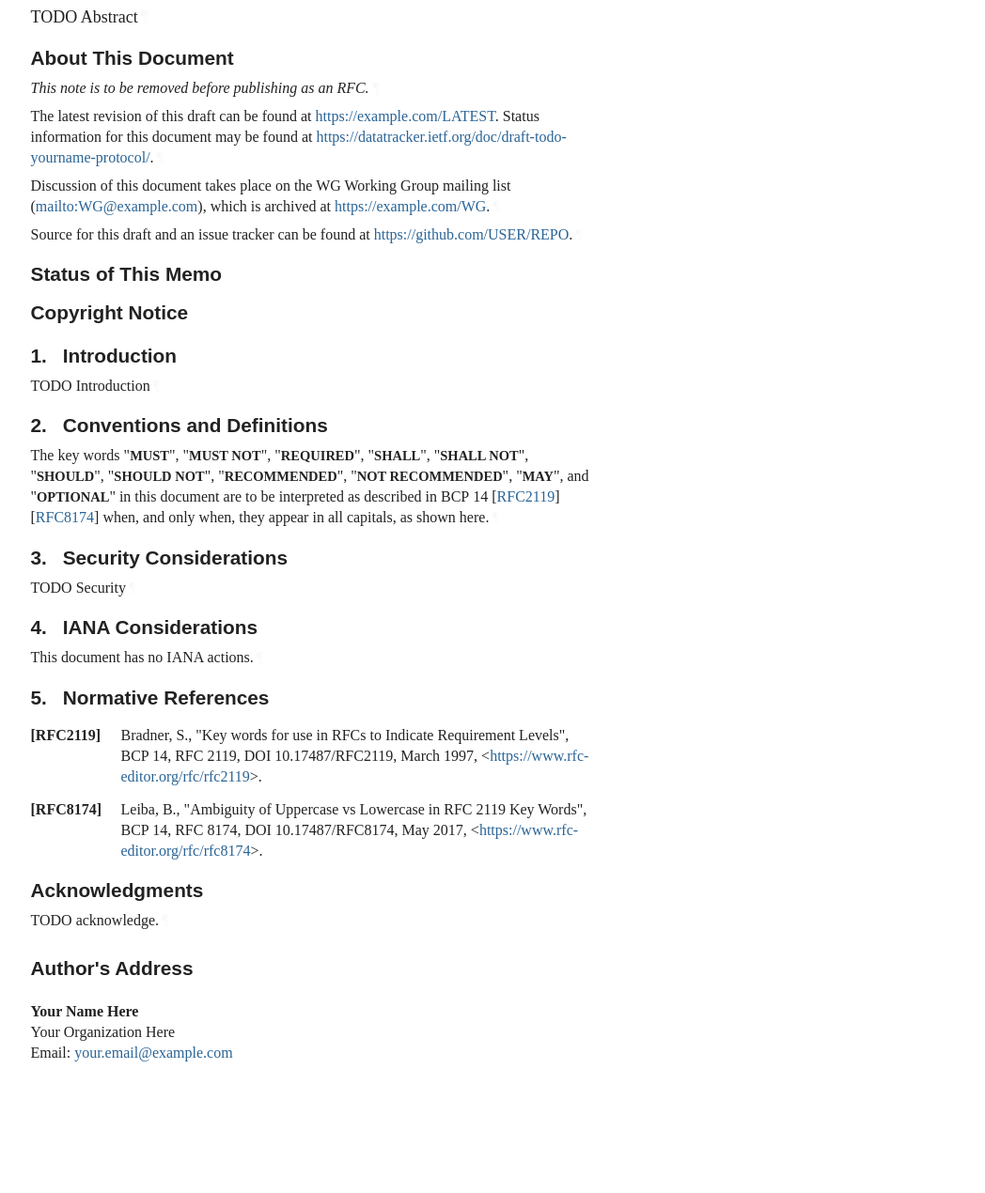
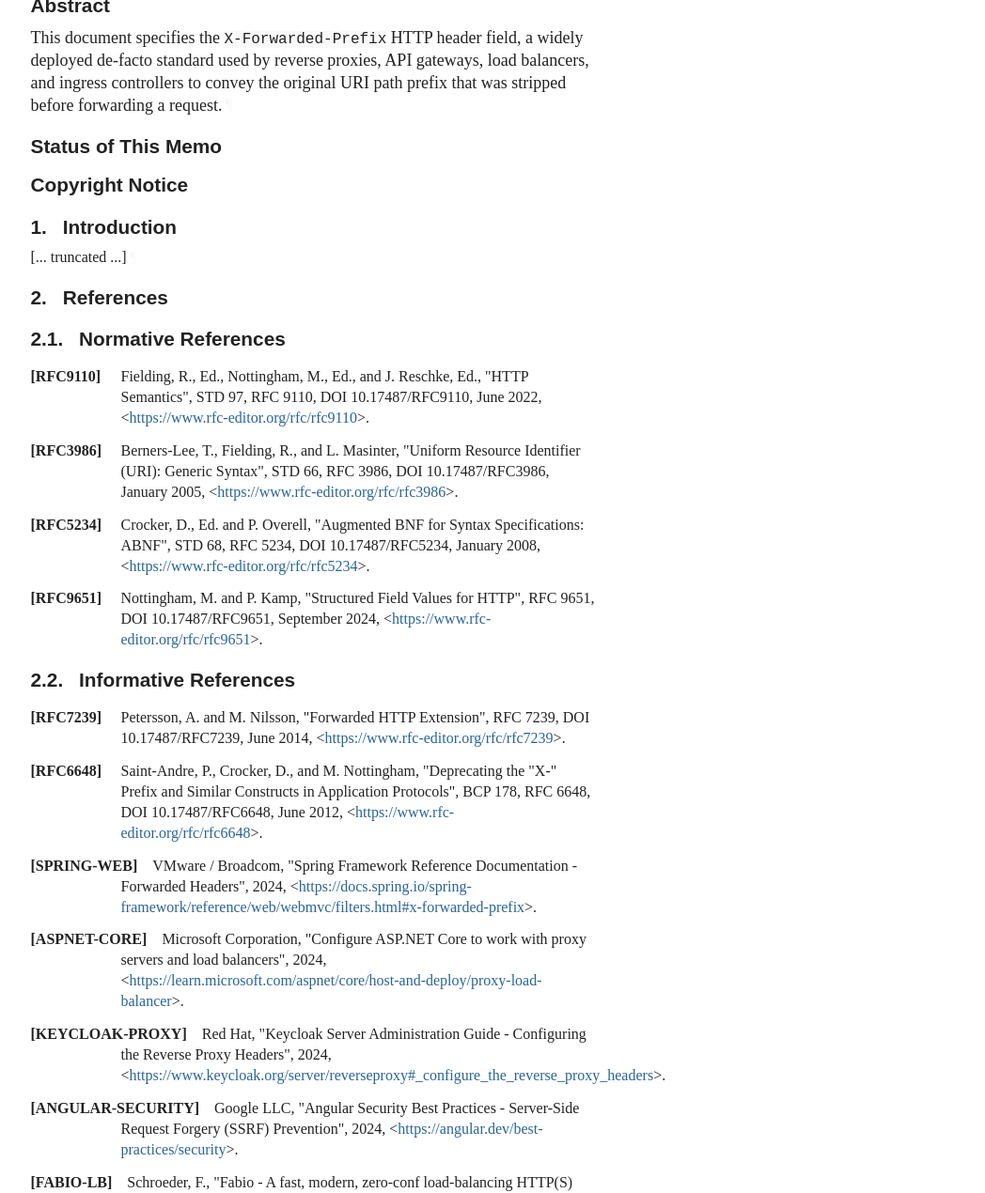
Before and after one commit to bkayranci/x-forwarded-prefix-rfc, a plain HTML site: page draft-bkayranci-x-forwarded-prefix.html in a window 1280 px wide. Shown: the part 341-1611 px from the top of the page at 94% size, without its empty margins (92-1140 px from the left). Before the commit the page ends 1564 px from the top, so only its background shows below. Drawn offline with Linux system fonts and the light colour scheme; a web font is replaced by a local one.

Commit message:
Script updating gh-pages from b4327e0. [ci skip]

```diff
--- a/draft-todo-yourname-protocol.html
+++ b/draft-bkayranci-x-forwarded-prefix.html
@@ -4,16 +4,22 @@
 <meta charset="utf-8">
 <meta content="Common,Latin" name="scripts">
 <meta content="initial-scale=1.0" name="viewport">
-<title>TODO - Your title</title>
-<meta content="Your Name Here" name="author">
+<title>The X-Forwarded-Prefix HTTP Header Field</title>
+<meta content="Türkalp Burak Kayrancıoğlu" name="author">
+<meta content="Yunus Özen" name="author">
 <meta content="
-       TODO Abstract
+       This document specifies the  X-Forwarded-Prefix  HTTP header field, a widely deployed de‑facto standard used by reverse proxies, API gateways, load balancers, and ingress controllers to convey the original URI path prefix that was stripped before forwarding a request.
     " name="description">
 <meta content="xml2rfc 3.35.0" name="generator">
-<meta content="next generation" name="keyword">
-<meta content="unicorn" name="keyword">
-<meta content="AI-native" name="keyword">
-<meta content="draft-todo-yourname-protocol-latest" name="ietf.draft">
+<meta content="HTTP" name="keyword">
+<meta content="Reverse Proxy" name="keyword">
+<meta content="API Gateway" name="keyword">
+<meta content="Forwarded" name="keyword">
+<meta content="X-Forwarded-Prefix" name="keyword">
+<meta content="Path Prefix" name="keyword">
+<meta content="Routing" name="keyword">
+<meta content="URI Reconstruction" name="keyword">
+<meta content="draft-bkayranci-x-forwarded-prefix-00" name="ietf.draft">
 <!-- Generator version information:
   xml2rfc 3.35.0
     Python 3.14.10
@@ -29,7 +35,7 @@
     requests 2.33.1
     wcwidth 0.9.4
 -->
-<link href="draft-todo-yourname-protocol.xml" rel="alternate" type="application/rfc+xml">
+<link href="draft-bkayranci-x-forwarded-prefix.xml" rel="alternate" type="application/rfc+xml">
 <link href="#copyright" rel="license">
 <style type="text/css">@font-face {
   font-family: 'Lora';
@@ -1042,11 +1048,11 @@ svg {
 <table class="ears">
 <thead><tr>
 <td class="left">Internet-Draft</td>
-<td class="center">TODO - Abbreviation</td>
+<td class="center">X-Forwarded-Prefix Header</td>
 <td class="right">November 2026</td>
 </tr></thead>
 <tfoot><tr>
-<td class="left">Here</td>
+<td class="left">Kayrancioglu &amp; Ozen</td>
 <td class="center">Expires 21 May 2027</td>
 <td class="right">[Page]</td>
 </tr></tfoot>
@@ -1055,45 +1061,34 @@ svg {
 <div id="internal-metadata" class="document-information">
 <dl id="identifiers">
 <dt class="label-workgroup">Workgroup:</dt>
-<dd class="workgroup">WG Working Group</dd>
+<dd class="workgroup">HTTP Working Group</dd>
 <dt class="label-internet-draft">Internet-Draft:</dt>
-<dd class="internet-draft">draft-todo-yourname-protocol-latest</dd>
+<dd class="internet-draft">draft-bkayranci-x-forwarded-prefix-00</dd>
 <dt class="label-published">Published:</dt>
 <dd class="published">
 <time datetime="2026-11-17" class="published">17 November 2026</time>
     </dd>
 <dt class="label-intended-status">Intended Status:</dt>
-<dd class="intended-status">Informational</dd>
+<dd class="intended-status">Standards Track</dd>
 <dt class="label-expires">Expires:</dt>
 <dd class="expires"><time datetime="2027-05-21">21 May 2027</time></dd>
-<dt class="label-authors">Author:</dt>
+<dt class="label-authors">Authors:</dt>
 <dd class="authors">
 <div class="author">
-      <div class="author-name">Y. N. Here</div>
-<div class="org">Your Organization Here</div>
+      <div class="author-name">T. B. Kayrancioglu, <span class="editor">Ed.</span>
+</div>
+</div>
+<div class="author">
+      <div class="author-name">Y. Ozen, <span class="editor">Ed.</span>
+</div>
 </div>
 </dd>
 </dl>
 </div>
-<h1 id="title">TODO - Your title</h1>
+<h1 id="title">The X-Forwarded-Prefix HTTP Header Field</h1>
 <section id="section-abstract">
       <h2 id="abstract"><a href="#abstract" class="selfRef">Abstract</a></h2>
-<p id="section-abstract-1">TODO Abstract<a href="#section-abstract-1" class="pilcrow">¶</a></p>
-</section>
-<section class="note rfcEditorRemove" id="section-note.1">
-      <h2 id="name-about-this-document">
-<a href="#name-about-this-document" class="section-name selfRef">About This Document</a>
-      </h2>
-<p id="section-note.1-1">This note is to be removed before publishing as an RFC.<a href="#section-note.1-1" class="pilcrow">¶</a></p>
-<p id="section-note.1-2">
-        The latest revision of this draft can be found at <span><a href="https://example.com/LATEST">https://example.com/LATEST</a></span>.
-        Status information for this document may be found at <span><a href="https://datatracker.ietf.org/doc/draft-todo-yourname-protocol/">https://datatracker.ietf.org/doc/draft-todo-yourname-protocol/</a></span>.<a href="#section-note.1-2" class="pilcrow">¶</a></p>
-<p id="section-note.1-3">
-        Discussion of this document takes place on the
-        WG Working Group mailing list (<span><a href="mailto:WG@example.com">mailto:WG@example.com</a></span>),
-        which is archived at <span><a href="https://example.com/WG">https://example.com/WG</a></span>.<a href="#section-note.1-3" class="pilcrow">¶</a></p>
-<p id="section-note.1-4">Source for this draft and an issue tracker can be found at
-        <span><a href="https://github.com/USER/REPO">https://github.com/USER/REPO</a></span>.<a href="#section-note.1-4" class="pilcrow">¶</a></p>
+<p id="section-abstract-1">This document specifies the <code>X-Forwarded-Prefix</code> HTTP header field, a widely deployed de‑facto standard used by reverse proxies, API gateways, load balancers, and ingress controllers to convey the original URI path prefix that was stripped before forwarding a request.<a href="#section-abstract-1" class="pilcrow">¶</a></p>
 </section>
 <div id="status-of-memo">
 <section id="section-boilerplate.1">
@@ -1147,98 +1142,119 @@ svg {
             <p id="section-toc.1-1.1.1" class="keepWithNext"><a href="#section-1" class="auto internal xref">1</a>.  <a href="#name-introduction" class="internal xref">Introduction</a></p>
 </li>
           <li class="compact toc ulBare ulEmpty" id="section-toc.1-1.2">
-            <p id="section-toc.1-1.2.1" class="keepWithNext"><a href="#section-2" class="auto internal xref">2</a>.  <a href="#name-conventions-and-definitions" class="internal xref">Conventions and Definitions</a></p>
+            <p id="section-toc.1-1.2.1"><a href="#section-2" class="auto internal xref">2</a>.  <a href="#name-references" class="internal xref">References</a></p>
+<ul class="compact toc ulBare ulEmpty">
+<li class="compact toc ulBare ulEmpty" id="section-toc.1-1.2.2.1">
+                <p id="section-toc.1-1.2.2.1.1" class="keepWithNext"><a href="#section-2.1" class="auto internal xref">2.1</a>.  <a href="#name-normative-references" class="internal xref">Normative References</a></p>
+</li>
+              <li class="compact toc ulBare ulEmpty" id="section-toc.1-1.2.2.2">
+                <p id="section-toc.1-1.2.2.2.1" class="keepWithNext"><a href="#section-2.2" class="auto internal xref">2.2</a>.  <a href="#name-informative-references" class="internal xref">Informative References</a></p>
+</li>
+            </ul>
 </li>
           <li class="compact toc ulBare ulEmpty" id="section-toc.1-1.3">
-            <p id="section-toc.1-1.3.1" class="keepWithNext"><a href="#section-3" class="auto internal xref">3</a>.  <a href="#name-security-considerations" class="internal xref">Security Considerations</a></p>
-</li>
-          <li class="compact toc ulBare ulEmpty" id="section-toc.1-1.4">
-            <p id="section-toc.1-1.4.1"><a href="#section-4" class="auto internal xref">4</a>.  <a href="#name-iana-considerations" class="internal xref">IANA Considerations</a></p>
-</li>
-          <li class="compact toc ulBare ulEmpty" id="section-toc.1-1.5">
-            <p id="section-toc.1-1.5.1"><a href="#section-5" class="auto internal xref">5</a>.  <a href="#name-normative-references" class="internal xref">Normative References</a></p>
-</li>
-          <li class="compact toc ulBare ulEmpty" id="section-toc.1-1.6">
-            <p id="section-toc.1-1.6.1"><a href="#appendix-A" class="auto internal xref"></a><a href="#name-acknowledgments" class="internal xref">Acknowledgments</a></p>
-</li>
-          <li class="compact toc ulBare ulEmpty" id="section-toc.1-1.7">
-            <p id="section-toc.1-1.7.1"><a href="#appendix-B" class="auto internal xref"></a><a href="#name-authors-address" class="internal xref">Author's Address</a></p>
+            <p id="section-toc.1-1.3.1"><a href="#appendix-A" class="auto internal xref"></a><a href="#name-authors-addresses" class="internal xref">Authors' Addresses</a></p>
 </li>
         </ul>
 </nav>
 </section>
 </div>
-<div id="intro">
+<div id="introduction">
 <section id="section-1">
       <h2 id="name-introduction">
 <a href="#section-1" class="section-number selfRef">1. </a><a href="#name-introduction" class="section-name selfRef">Introduction</a>
       </h2>
-<p id="section-1-1">TODO Introduction<a href="#section-1-1" class="pilcrow">¶</a></p>
+<p id="section-1-1">[... truncated ...]<a href="#section-1-1" class="pilcrow">¶</a></p>
 </section>
 </div>
-<div id="conventions-and-definitions">
+<div id="sec-combined-references">
 <section id="section-2">
-      <h2 id="name-conventions-and-definitions">
-<a href="#section-2" class="section-number selfRef">2. </a><a href="#name-conventions-and-definitions" class="section-name selfRef">Conventions and Definitions</a>
+      <h2 id="name-references">
+<a href="#section-2" class="section-number selfRef">2. </a><a href="#name-references" class="section-name selfRef">References</a>
       </h2>
-<p id="section-2-1">The key words "<span class="bcp14">MUST</span>", "<span class="bcp14">MUST NOT</span>", "<span class="bcp14">REQUIRED</span>", "<span class="bcp14">SHALL</span>", "<span class="bcp14">SHALL NOT</span>", "<span class="bcp14">SHOULD</span>", "<span class="bcp14">SHOULD NOT</span>", "<span class="bcp14">RECOMMENDED</span>", "<span class="bcp14">NOT RECOMMENDED</span>",
-"<span class="bcp14">MAY</span>", and "<span class="bcp14">OPTIONAL</span>" in this document are to be interpreted as
-described in BCP 14 <span>[<a href="#RFC2119" class="cite xref">RFC2119</a>]</span> <span>[<a href="#RFC8174" class="cite xref">RFC8174</a>]</span> when, and only when, they
-appear in all capitals, as shown here.<a href="#section-2-1" class="pilcrow">¶</a></p>
-</section>
-</div>
-<div id="security">
-<section id="section-3">
-      <h2 id="name-security-considerations">
-<a href="#section-3" class="section-number selfRef">3. </a><a href="#name-security-considerations" class="section-name selfRef">Security Considerations</a>
-      </h2>
-<p id="section-3-1">TODO Security<a href="#section-3-1" class="pilcrow">¶</a></p>
-</section>
-</div>
-<div id="iana">
-<section id="section-4">
-      <h2 id="name-iana-considerations">
-<a href="#section-4" class="section-number selfRef">4. </a><a href="#name-iana-considerations" class="section-name selfRef">IANA Considerations</a>
-      </h2>
-<p id="section-4-1">This document has no IANA actions.<a href="#section-4-1" class="pilcrow">¶</a></p>
-</section>
-</div>
 <div id="sec-normative-references">
-<section id="section-5">
-      <h2 id="name-normative-references">
-<a href="#section-5" class="section-number selfRef">5. </a><a href="#name-normative-references" class="section-name selfRef">Normative References</a>
-      </h2>
+<section id="section-2.1">
+        <h3 id="name-normative-references">
+<a href="#section-2.1" class="section-number selfRef">2.1. </a><a href="#name-normative-references" class="section-name selfRef">Normative References</a>
+        </h3>
 <dl class="references">
-<dt id="RFC2119">[RFC2119]</dt>
+<dt id="RFC9110">[RFC9110]</dt>
+        <dd>
+<span class="refAuthor">Fielding, R., Ed.</span>, <span class="refAuthor">Nottingham, M., Ed.</span>, and <span class="refAuthor">J. Reschke, Ed.</span>, <span class="refTitle">"HTTP Semantics"</span>, <span class="seriesInfo">STD 97</span>, <span class="seriesInfo">RFC 9110</span>, <span class="seriesInfo">DOI 10.17487/RFC9110</span>, <time datetime="2022-06" class="refDate">June 2022</time>, <span>&lt;<a href="https://www.rfc-editor.org/rfc/rfc9110">https://www.rfc-editor.org/rfc/rfc9110</a>&gt;</span>. </dd>
+<dd class="break"></dd>
+<dt id="RFC3986">[RFC3986]</dt>
+        <dd>
+<span class="refAuthor">Berners-Lee, T.</span>, <span class="refAuthor">Fielding, R.</span>, and <span class="refAuthor">L. Masinter</span>, <span class="refTitle">"Uniform Resource Identifier (URI): Generic Syntax"</span>, <span class="seriesInfo">STD 66</span>, <span class="seriesInfo">RFC 3986</span>, <span class="seriesInfo">DOI 10.17487/RFC3986</span>, <time datetime="2005-01" class="refDate">January 2005</time>, <span>&lt;<a href="https://www.rfc-editor.org/rfc/rfc3986">https://www.rfc-editor.org/rfc/rfc3986</a>&gt;</span>. </dd>
+<dd class="break"></dd>
+<dt id="RFC5234">[RFC5234]</dt>
+        <dd>
+<span class="refAuthor">Crocker, D., Ed.</span> and <span class="refAuthor">P. Overell</span>, <span class="refTitle">"Augmented BNF for Syntax Specifications: ABNF"</span>, <span class="seriesInfo">STD 68</span>, <span class="seriesInfo">RFC 5234</span>, <span class="seriesInfo">DOI 10.17487/RFC5234</span>, <time datetime="2008-01" class="refDate">January 2008</time>, <span>&lt;<a href="https://www.rfc-editor.org/rfc/rfc5234">https://www.rfc-editor.org/rfc/rfc5234</a>&gt;</span>. </dd>
+<dd class="break"></dd>
+<dt id="RFC9651">[RFC9651]</dt>
       <dd>
-<span class="refAuthor">Bradner, S.</span>, <span class="refTitle">"Key words for use in RFCs to Indicate Requirement Levels"</span>, <span class="seriesInfo">BCP 14</span>, <span class="seriesInfo">RFC 2119</span>, <span class="seriesInfo">DOI 10.17487/RFC2119</span>, <time datetime="1997-03" class="refDate">March 1997</time>, <span>&lt;<a href="https://www.rfc-editor.org/rfc/rfc2119">https://www.rfc-editor.org/rfc/rfc2119</a>&gt;</span>. </dd>
-<dd class="break"></dd>
-<dt id="RFC8174">[RFC8174]</dt>
-    <dd>
-<span class="refAuthor">Leiba, B.</span>, <span class="refTitle">"Ambiguity of Uppercase vs Lowercase in RFC 2119 Key Words"</span>, <span class="seriesInfo">BCP 14</span>, <span class="seriesInfo">RFC 8174</span>, <span class="seriesInfo">DOI 10.17487/RFC8174</span>, <time datetime="2017-05" class="refDate">May 2017</time>, <span>&lt;<a href="https://www.rfc-editor.org/rfc/rfc8174">https://www.rfc-editor.org/rfc/rfc8174</a>&gt;</span>. </dd>
+<span class="refAuthor">Nottingham, M.</span> and <span class="refAuthor">P. Kamp</span>, <span class="refTitle">"Structured Field Values for HTTP"</span>, <span class="seriesInfo">RFC 9651</span>, <span class="seriesInfo">DOI 10.17487/RFC9651</span>, <time datetime="2024-09" class="refDate">September 2024</time>, <span>&lt;<a href="https://www.rfc-editor.org/rfc/rfc9651">https://www.rfc-editor.org/rfc/rfc9651</a>&gt;</span>. </dd>
 <dd class="break"></dd>
 </dl>
 </section>
 </div>
-<div id="acknowledgments">
-<section id="appendix-A">
-      <h2 id="name-acknowledgments">
-<a href="#name-acknowledgments" class="section-name selfRef">Acknowledgments</a>
-      </h2>
-<p id="appendix-A-1">TODO acknowledge.<a href="#appendix-A-1" class="pilcrow">¶</a></p>
+<div id="sec-informative-references">
+<section id="section-2.2">
+        <h3 id="name-informative-references">
+<a href="#section-2.2" class="section-number selfRef">2.2. </a><a href="#name-informative-references" class="section-name selfRef">Informative References</a>
+        </h3>
+<dl class="references">
+<dt id="RFC7239">[RFC7239]</dt>
+        <dd>
+<span class="refAuthor">Petersson, A.</span> and <span class="refAuthor">M. Nilsson</span>, <span class="refTitle">"Forwarded HTTP Extension"</span>, <span class="seriesInfo">RFC 7239</span>, <span class="seriesInfo">DOI 10.17487/RFC7239</span>, <time datetime="2014-06" class="refDate">June 2014</time>, <span>&lt;<a href="https://www.rfc-editor.org/rfc/rfc7239">https://www.rfc-editor.org/rfc/rfc7239</a>&gt;</span>. </dd>
+<dd class="break"></dd>
+<dt id="RFC6648">[RFC6648]</dt>
+        <dd>
+<span class="refAuthor">Saint-Andre, P.</span>, <span class="refAuthor">Crocker, D.</span>, and <span class="refAuthor">M. Nottingham</span>, <span class="refTitle">"Deprecating the "X-" Prefix and Similar Constructs in Application Protocols"</span>, <span class="seriesInfo">BCP 178</span>, <span class="seriesInfo">RFC 6648</span>, <span class="seriesInfo">DOI 10.17487/RFC6648</span>, <time datetime="2012-06" class="refDate">June 2012</time>, <span>&lt;<a href="https://www.rfc-editor.org/rfc/rfc6648">https://www.rfc-editor.org/rfc/rfc6648</a>&gt;</span>. </dd>
+<dd class="break"></dd>
+<dt id="SPRING-WEB">[SPRING-WEB]</dt>
+        <dd>
+<span class="refAuthor">VMware / Broadcom</span>, <span class="refTitle">"Spring Framework Reference Documentation - Forwarded Headers"</span>, <time datetime="2024" class="refDate">2024</time>, <span>&lt;<a href="https://docs.spring.io/spring-framework/reference/web/webmvc/filters.html#x-forwarded-prefix">https://docs.spring.io/spring-framework/reference/web/webmvc/filters.html#x-forwarded-prefix</a>&gt;</span>. </dd>
+<dd class="break"></dd>
+<dt id="ASPNET-CORE">[ASPNET-CORE]</dt>
+        <dd>
+<span class="refAuthor">Microsoft Corporation</span>, <span class="refTitle">"Configure ASP.NET Core to work with proxy servers and load balancers"</span>, <time datetime="2024" class="refDate">2024</time>, <span>&lt;<a href="https://learn.microsoft.com/aspnet/core/host-and-deploy/proxy-load-balancer">https://learn.microsoft.com/aspnet/core/host-and-deploy/proxy-load-balancer</a>&gt;</span>. </dd>
+<dd class="break"></dd>
+<dt id="KEYCLOAK-PROXY">[KEYCLOAK-PROXY]</dt>
+        <dd>
+<span class="refAuthor">Red Hat</span>, <span class="refTitle">"Keycloak Server Administration Guide - Configuring the Reverse Proxy Headers"</span>, <time datetime="2024" class="refDate">2024</time>, <span>&lt;<a href="https://www.keycloak.org/server/reverseproxy#_configure_the_reverse_proxy_headers">https://www.keycloak.org/server/reverseproxy#_configure_the_reverse_proxy_headers</a>&gt;</span>. </dd>
+<dd class="break"></dd>
+<dt id="ANGULAR-SECURITY">[ANGULAR-SECURITY]</dt>
+        <dd>
+<span class="refAuthor">Google LLC</span>, <span class="refTitle">"Angular Security Best Practices - Server-Side Request Forgery (SSRF) Prevention"</span>, <time datetime="2024" class="refDate">2024</time>, <span>&lt;<a href="https://angular.dev/best-practices/security">https://angular.dev/best-practices/security</a>&gt;</span>. </dd>
+<dd class="break"></dd>
+<dt id="FABIO-LB">[FABIO-LB]</dt>
+      <dd>
+<span class="refAuthor">Schroeder, F.</span>, <span class="refTitle">"Fabio - A fast, modern, zero-conf load-balancing HTTP(S) router for Consul"</span>, <time datetime="2024" class="refDate">2024</time>, <span>&lt;<a href="https://github.com/fabiolb/fabio">https://github.com/fabiolb/fabio</a>&gt;</span>. </dd>
+<dd class="break"></dd>
+</dl>
+</section>
+</div>
 </section>
 </div>
 <div id="authors-addresses">
-<section id="appendix-B">
-      <h2 id="name-authors-address">
-<a href="#name-authors-address" class="section-name selfRef">Author's Address</a>
+<section id="appendix-A">
+      <h2 id="name-authors-addresses">
+<a href="#name-authors-addresses" class="section-name selfRef">Authors' Addresses</a>
       </h2>
 <address class="vcard">
-        <div dir="auto" class="left"><span class="fn nameRole">Your Name Here</span></div>
-<div dir="auto" class="left"><span class="org">Your Organization Here</span></div>
+        <div dir="auto" class="left"><span class="fn nameRole">Türkalp Burak Kayrancıoğlu (<span class="role">editor</span>)</span></div>
+<div dir="auto" class="left"><span class="country-name">Türkiye</span></div>
 <div class="email">
 <span>Email:</span>
-<a href="mailto:your.email@example.com" class="email">your.email@example.com</a>
+<a href="mailto:turkalp.kayrancioglu@trendyol.com" class="email">turkalp.kayrancioglu@trendyol.com</a>
+</div>
+</address>
+<address class="vcard">
+        <div dir="auto" class="left"><span class="fn nameRole">Yunus Özen (<span class="role">editor</span>)</span></div>
+<div dir="auto" class="left"><span class="country-name">Türkiye</span></div>
+<div class="email">
+<span>Email:</span>
+<a href="mailto:yunus.ozen@yalova.edu.tr" class="email">yunus.ozen@yalova.edu.tr</a>
 </div>
 </address>
 </section>
```
Also changed, not shown: index.html (+4 -4 lines), draft-bkayranci-x-forwarded-prefix.txt (added), draft-todo-yourname-protocol.txt (deleted).
